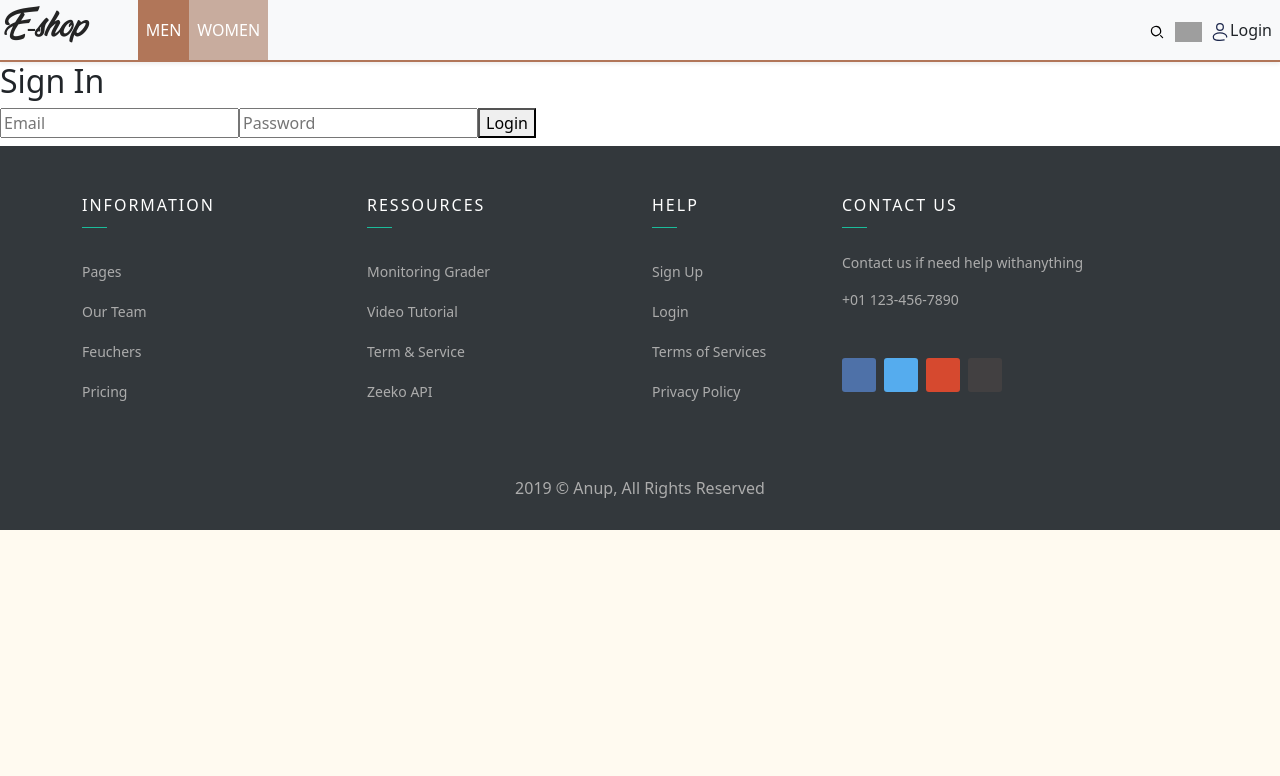
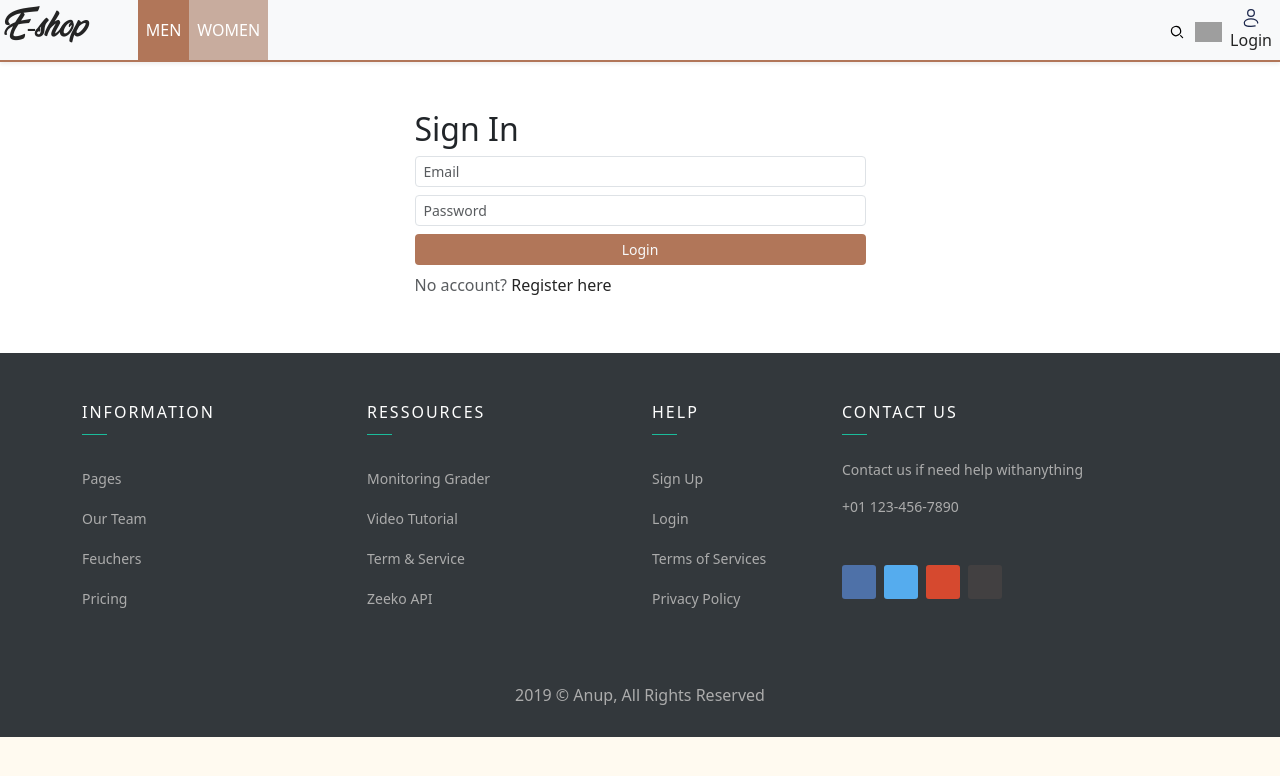
Before and after one commit to misonnnnn/ctrends, a React (Vite) app: page /login in a window 1280 px wide. Shown: the top 776 px of the page. Built offline with nearby package versions, Linux system fonts and the light colour scheme; no server answers; grey boxes are pictures that could not be loaded.

Commit message:
implement login

```diff
--- a/src/App.jsx
+++ b/src/App.jsx
@@ -12,11 +12,13 @@ import Login from './Pages/Login';
 import Dashboard from './Pages/Dasboard';
 import ProtectedRoute from './utils/protectedRoute';
 import PublicRoute from './utils/publicRoute';
+import { AuthProvider } from './Context/AuthContext';
 
 
 function App(){
   return (
     <Router>
+      <AuthProvider>
         <Routes>
           <Route path='/' element={<Template />} >
             <Route index element={<HomePage />} />
@@ -35,6 +37,7 @@ function App(){
             <Route path="*" element={<PageNotFound />} />
           </Route>
         </Routes>
+      </AuthProvider>
     </Router>
   )
 }
--- /dev/null
+++ b/src/Context/AuthContext.jsx
@@ -0,0 +1,32 @@
+// src/context/AuthContext.js
+import { createContext, useContext, useState, useEffect } from 'react';
+import { isLoggedIn, getToken, logout as doLogout } from '../utils/authService';
+
+const AuthContext = createContext();
+
+export const AuthProvider = ({ children }) => {
+  const [isLogin, setIsLogin] = useState(isLoggedIn());
+
+  const logout = async () => {
+    await doLogout();
+    setIsLogin(false);
+  };
+
+  const loginSuccess = () => {
+    setIsLogin(true);
+  };
+
+  useEffect(() => {
+    const sync = () => setIsLogin(isLoggedIn());
+    window.addEventListener('storage', sync);
+    return () => window.removeEventListener('storage', sync);
+  }, []);
+
+  return (
+    <AuthContext.Provider value={{ isLogin, setIsLogin, loginSuccess, logout, token: getToken() }}>
+      {children}
+    </AuthContext.Provider>
+  );
+};
+
+export const useAuth = () => useContext(AuthContext);
--- a/src/Navbar/Navbar.jsx
+++ b/src/Navbar/Navbar.jsx
@@ -9,12 +9,17 @@ import Categories from './Categories.jsx';
 import config from '../config.js';
 import LoadingDiv from '../utils/LoadingDiv.jsx';
 import API from '../utils/axios.js';
+import { isLoggedIn } from '../utils/authService.js';
+import { useAuth } from '../Context/AuthContext';
+
 //category id:bb2385ab-3f26-48cd-80f3-e7414bfb112
 
 //api keys
 //1a9d591a7amsh23c7fe97daf47d6p143dc3jsn594f31ebec65
 //fab9b4800dmsh6d3b5c77232eab3p130ec1jsn734ff01d57d1
 function Navbar() {
+  const { isLogin, logout } = useAuth();
+
   const {SearchIcon, CartIcon, UserIcon} = Icons;
   const [menCategoryList, setMenCategoryList] = useState([]);
   const [womenCategoryList, setWomenCategoryList] = useState([]);
@@ -72,6 +77,24 @@ function Navbar() {
       })
   },[])
 
+  const [userDetails, setUserDetails] = useState({});
+
+  useEffect(() => {
+    console.log(isLogin)
+
+    if (!isLogin){
+      setUserDetails({});
+      return;
+    }
+
+    API.get('/me')
+      .then(res => {
+        setUserDetails(res.data);
+      })
+      .catch(err => {
+        console.error('Failed to fetch user details:', err);
+      });
+  }, [isLogin]);
 
   useEffect(() => {
   const handleClickOutside = (event) => {
@@ -148,11 +171,19 @@ useEffect(() => {
                <img src={CartIcon} alt="" height={20}/>
             </p>
           </div>
-          <div className='me-2'>
-            <p className='p-0 m-0'>
+          <div className='me-2 d-block '>
+            <div className='d-flex justify-content-center'>
               <img src={UserIcon} alt="" height={20}/>
-              Login
-            </p>
+            </div>
+            <div>
+              {
+                isLogin && userDetails.name ? (
+                  <Link to="/dashboard">{userDetails.name}</Link>
+                ) : (
+                  <Link to="/login">Login</Link>
+                )
+              }
+            </div>
           </div>
         </div>
         <div ref={dropdownRefMen} className={`position-absolute  start-50 translate-middle-x top-0  ${activeNavForMen ? "d-block" : "d-none"}`} style={{zIndex: '99', marginTop:'73px', width :'90%'}}>
--- a/src/Pages/Dasboard.jsx
+++ b/src/Pages/Dasboard.jsx
@@ -1,10 +1,12 @@
-import { Navigate } from "react-router-dom";
+import { Navigate, useNavigate } from "react-router-dom";
 import { logout } from "../utils/authService";
 
 function Dashboard(){
+    const navigate = useNavigate();
+
     const handleLogout = async () => {
         await logout();
-        Navigate('/login');
+        navigate('/login');
     };
 
     return (
--- a/src/Pages/Login.jsx
+++ b/src/Pages/Login.jsx
@@ -1,9 +1,11 @@
 // src/pages/Login.jsx
 import React, { useState } from 'react';
-import { useNavigate } from 'react-router-dom';
+import { Link, useNavigate } from 'react-router-dom';
 import { login } from '../utils/authService';
+import { useAuth } from '../Context/AuthContext';
 
 const Login = () => {
+
   const [email, setEmail] = useState('');
   const [password, setPassword] = useState('');
   const [error, setError] = useState('');
@@ -20,7 +22,10 @@ const Login = () => {
   };
 
   return (
-    <div className="login-container">
+    <div className="container">
+        <div className='row'>
+          <div className='col-lg-5 col-12 mx-auto'>
+            <div className='py-5 '>
               <h2>Sign In</h2>
               <form onSubmit={handleSubmit}>
                 <input
@@ -29,6 +34,7 @@ const Login = () => {
                   value={email}
                   onChange={(e) => setEmail(e.target.value)}
                   required
+                  className='form-control form-control-sm mb-2 shadow-none'
                 />
                 <input
                   type="password"
@@ -36,10 +42,19 @@ const Login = () => {
                   value={password}
                   onChange={(e) => setPassword(e.target.value)}
                   required
+                  className='form-control form-control-sm mb-2 shadow-none'
                 />
-        <button type="submit">Login</button>
+                <button className='btn btn-sm w-100 text-light' type="submit" style={{background: '#b17659'}}>Login</button>
                 {error && <p style={{ color: 'red' }}>{error}</p>}
               </form>
+
+              <p className='text-muted m-0 p-0 mt-2'>
+                No account?
+                <Link to ="/register"> Register here</Link>
+              </p>
+            </div>
+          </div>
+        </div>
     </div>
   );
 };
--- a/src/utils/axios.js
+++ b/src/utils/axios.js
@@ -2,16 +2,16 @@
 import axios from 'axios';
 import config from '../config';
 
-// Set base URL of your Laravel API
 const API = axios.create({
   baseURL: `${config.API_URL}/api/asos/v1`,
 });
 
-// Add token to Authorization header
+// Add header
 API.interceptors.request.use((config) => {
   const token = localStorage.getItem('token');
   if (token) {
     config.headers.Authorization = `Bearer ${token}`;
+    // config.headers.Authorization = `Bearer test`;
   }
   return config;
 });
```
Also changed, not shown: src/login.css (added). Lines whose indentation alone changed are shown as unchanged.
